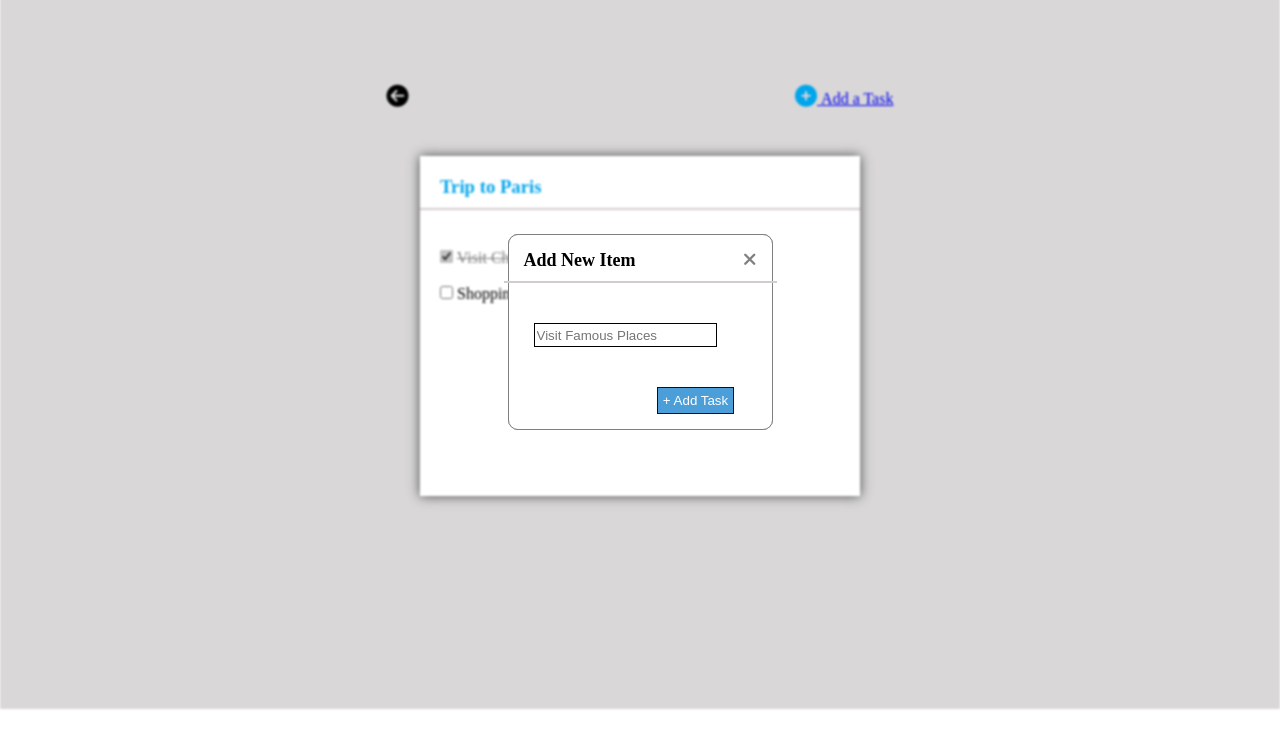
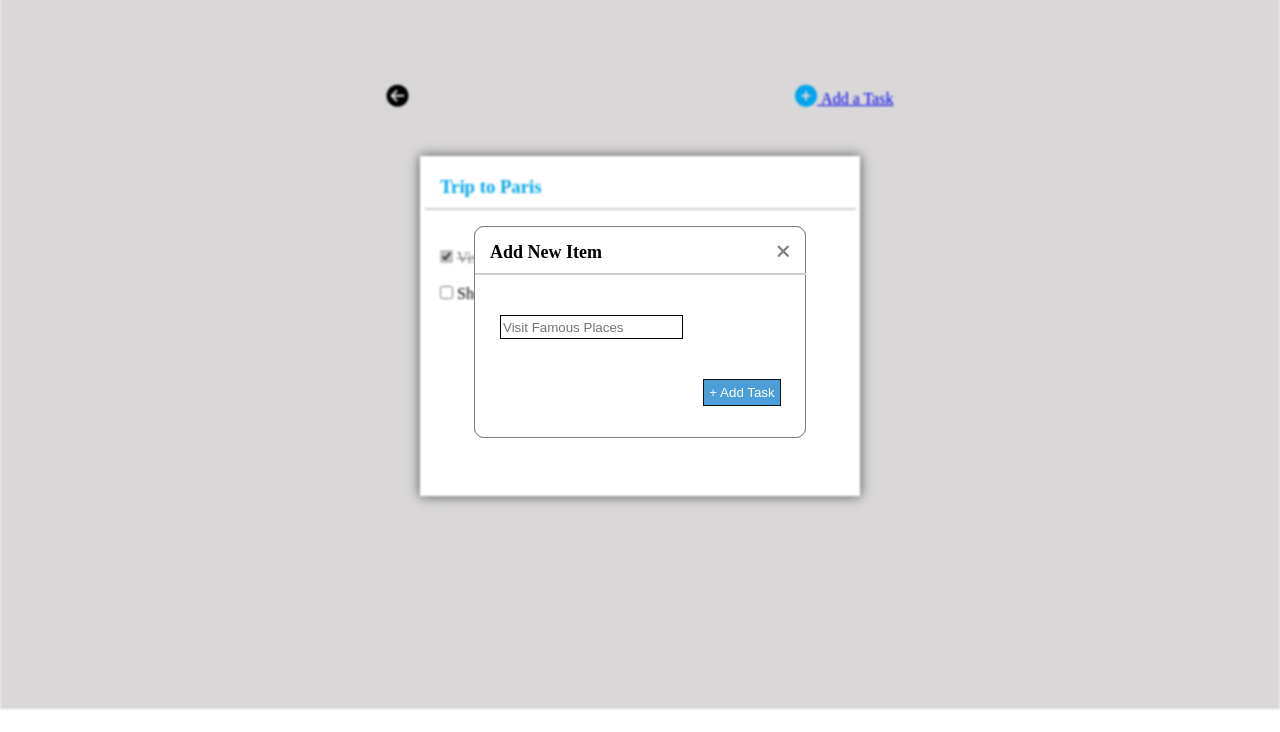
Before and after one commit to ShkAmina/CSS-Project, a plain HTML site: page additem.html in a window 1280 px wide. Shown: the part 68-800 px from the top of the page. Drawn offline with Linux system fonts and the light colour scheme.

Commit message:
commit message

```diff
--- a/style2.css
+++ b/style2.css
@@ -10,8 +10,8 @@
     align-items: center;
 }
 #BOX{
-    /* width: 300px;
-    height: 180px; */
+    width: 300px;
+    height: 180px;
     padding: 15px;
     border: 1px solid gray;
     border-radius: 10px;
@@ -36,7 +36,7 @@
 
 }
 input#go{
-    margin-left: 10em;
+    margin-left: 16em;
     padding: 5px;
     background-color: #4c9ed9;
     color: #ffffff;
--- a/style3.css
+++ b/style3.css
@@ -57,8 +57,8 @@
     box-shadow: 0 0 11px rgba(40,40,40,.8);
 }
 .line{
-    margin-left: -20px;
-    margin-right: -20px;
+    margin-left: -15px;
+    margin-right: -16px;
     border: 0.5px solid rgb(211, 204, 204);
     size: 100%;
     margin-top: 10px;
@@ -92,3 +92,7 @@
     color: #00A5EC;
     font-size: 22px;
 }
+span
+{
+
+}
```
Also changed, not shown: trip.html (+2 -2 lines).
